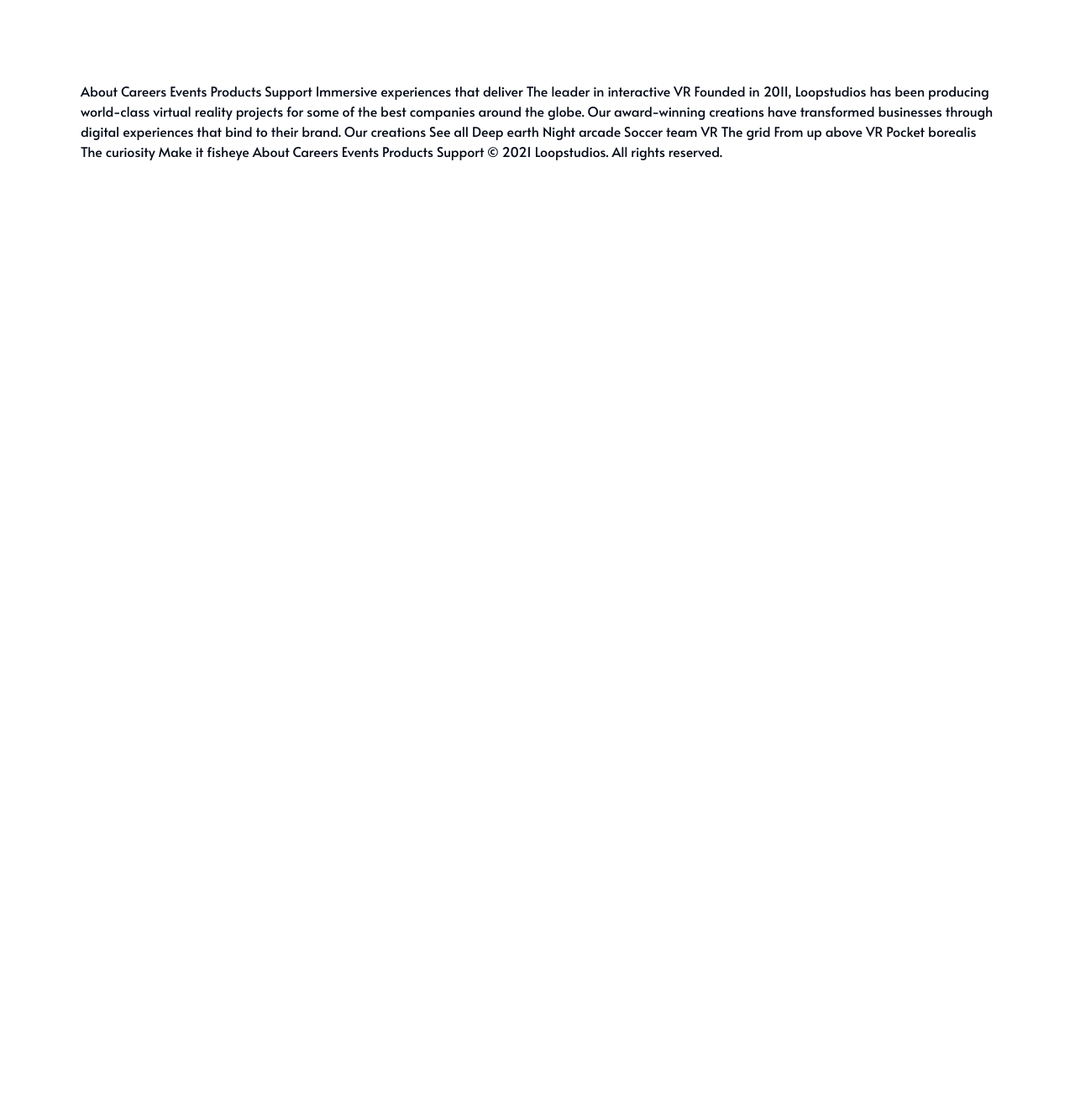
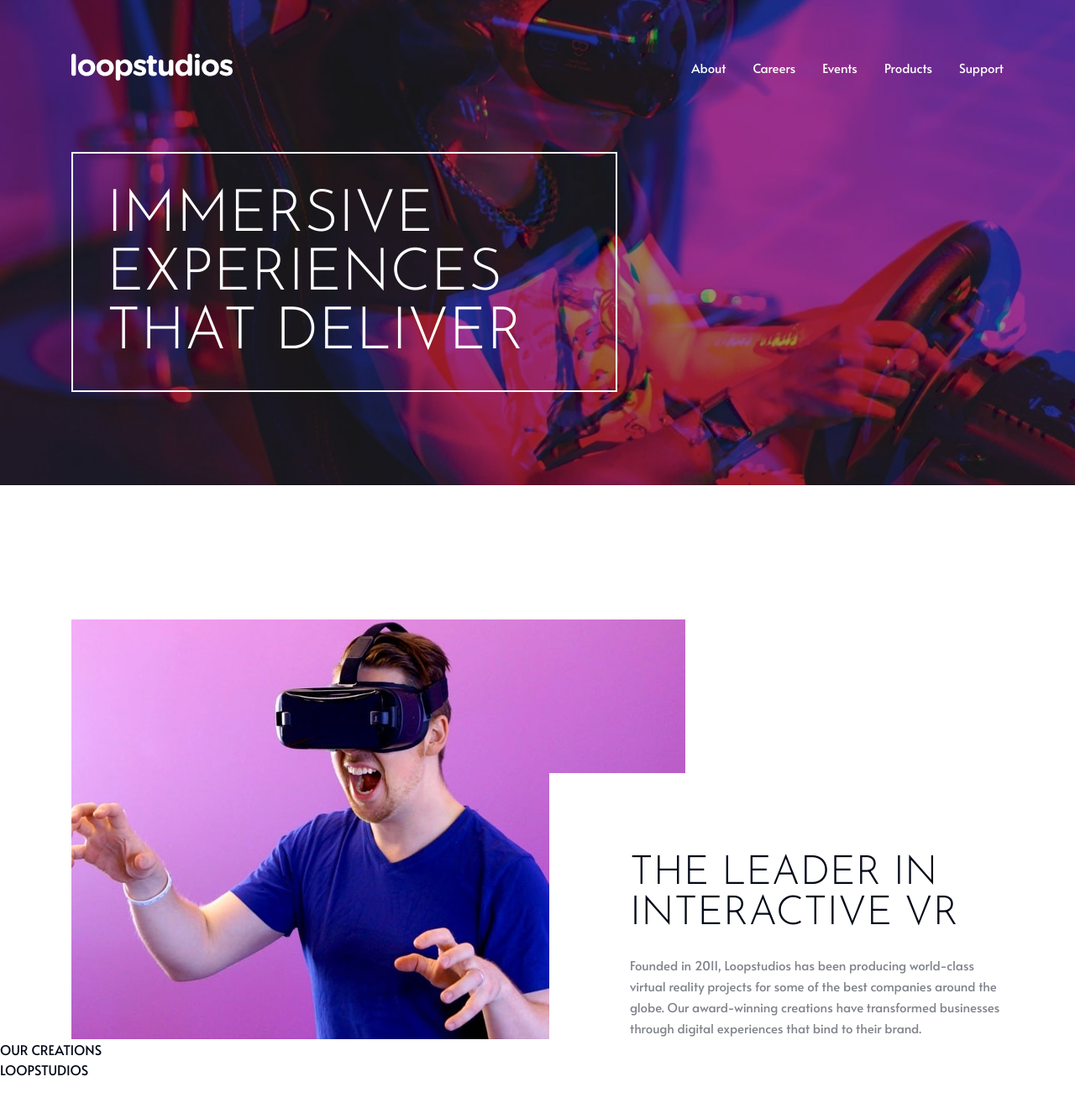
Before and after one commit to robcrock/loopstudios-landing-page, a Next.js app: page / in a window 1280 px wide. Shown: the top 1320 px of the page at 84% size. Before the commit the page ends 800 px from the top, so only its background shows below. Built offline with nearby package versions, Linux system fonts and the light colour scheme.

Commit message:
'Update font variables and styles, expand Header and InteractiveVRSection. The changes are necessary to improve font customization and enhance visual elements on the website.'

```diff
--- a/src/app/layout.tsx
+++ b/src/app/layout.tsx
@@ -1,13 +1,19 @@
-import { Alata } from "next/font/google";
+import { Josefin_Sans, Alata } from "next/font/google";
 import "./globals.css";
 
 import { cn } from "@/lib/utils";
 import { Metadata } from "next/types";
 
-const fontSans = Alata({
+const fontAlta = Alata({
   weight: "400",
   subsets: ["latin"],
-  variable: "--font-sans",
+  variable: "--font-alta",
+});
+
+const fontJosefin = Josefin_Sans({
+  weight: ["200", "300", "400"],
+  subsets: ["latin"],
+  variable: "--font-josefin",
 });
 
 export const metadata: Metadata = {
@@ -24,8 +30,9 @@
     <html lang="en">
       <body
         className={cn(
-          "min-h-screen bg-background font-sans antialiased",
-          fontSans.variable,
+          "font-alta min-h-screen bg-background antialiased",
+          fontAlta.variable,
+          fontJosefin.variable,
         )}
       >
         {children}
--- a/src/app/page.tsx
+++ b/src/app/page.tsx
@@ -2,15 +2,83 @@
 
 export default function Home() {
   return (
-    <main className="flex min-h-screen flex-col items-center justify-between p-24">
-      About Careers Events Products Support Immersive experiences that deliver
-      The leader in interactive VR Founded in 2011, Loopstudios has been
-      producing world-class virtual reality projects for some of the best
-      companies around the globe. Our award-winning creations have transformed
-      businesses through digital experiences that bind to their brand. Our
-      creations See all Deep earth Night arcade Soccer team VR The grid From up
-      above VR Pocket borealis The curiosity Make it fisheye About Careers
-      Events Products Support © 2021 Loopstudios. All rights reserved.
+    <main>
+      <Header />
+      <InteractiveVRSection />
+
+      <section>
+        <h2>OUR CREATIONS</h2>
+        {/* Add a list or grid of creations */}
+      </section>
+      <footer>
+        <h2>LOOPSTUDIOS</h2>
+        {/* Add footer content */}
+      </footer>
     </main>
   );
 }
+
+const Header = () => {
+  return (
+    <header className="relative flex aspect-[1440/650] flex-col justify-between pt-16">
+      <div className="absolute inset-0 bg-[url('/images/desktop/image-hero.jpg')] bg-cover bg-center before:absolute before:inset-0 before:bg-black before:opacity-40"></div>
+      <div className="container relative z-10 mx-auto flex h-full flex-col justify-between">
+        <nav className="flex items-center justify-between">
+          <Image
+            src="/images/logo.svg"
+            alt="Loopstudios"
+            width={192}
+            height={32}
+          />
+          <ul className="font-regular flex gap-8 text-[15px] leading-[25px] text-white">
+            <li>About</li>
+            <li>Careers</li>
+            <li>Events</li>
+            <li>Products</li>
+            <li>Support</li>
+          </ul>
+        </nav>
+        <h1 className="font-josefin mb-[10%] mt-auto w-[650px] border-2 border-white p-10 pb-8 text-[70px] font-light leading-[70px] text-white">
+          IMMERSIVE EXPERIENCES THAT DELIVER
+        </h1>
+      </div>
+    </header>
+  );
+};
+
+const InteractiveVRSection = () => {
+  return (
+    <div className="container mx-auto">
+      <section className="relative mt-40">
+        <Image
+          src="/images/desktop/image-interactive.jpg"
+          alt="Interactive"
+          width={731}
+          height={500}
+        />
+        <div className="absolute bottom-0 right-0 flex h-[317px] w-[541px] bg-white">
+          <div className="ml-24 mt-24 flex h-full w-full flex-col gap-6">
+            <h2 className="font-josefin text-[48px] font-light uppercase leading-[48px]">
+              THE LEADER IN INTERACTIVE VR
+            </h2>
+            <p className="font-regular font-alata text-[15px] leading-[25px] opacity-50">
+              Founded in 2011, Loopstudios has been producing world-class
+              virtual reality projects for some of the best companies around the
+              globe. Our award-winning creations have transformed businesses
+              through digital experiences that bind to their brand.
+            </p>
+          </div>
+        </div>
+      </section>
+    </div>
+  );
+};
+
+// About Careers Events Products Support Immersive experiences that deliver
+// The leader in interactive VR Founded in 2011, Loopstudios has been
+// producing world-class virtual reality projects for some of the best
+// companies around the globe. Our award-winning creations have transformed
+// businesses through digital experiences that bind to their brand. Our
+// creations See all Deep earth Night arcade Soccer team VR The grid From up
+// above VR Pocket borealis The curiosity Make it fisheye About Careers
+// Events Products Support © 2021 Loopstudios. All rights reserved.
--- a/tailwind.config.ts
+++ b/tailwind.config.ts
@@ -13,9 +13,8 @@
   theme: {
     container: {
       center: true,
-      padding: "2rem",
       screens: {
-        "2xl": "1400px",
+        "2xl": "1110px",
       },
     },
     extend: {
@@ -24,7 +23,8 @@
         desktop: "1440px",
       },
       fontFamily: {
-        sans: ["var(--font-sans)", ...fontFamily.sans],
+        alta: ["var(--font-alta)", ...fontFamily.sans],
+        josefin: ["var(--font-josefin)", ...fontFamily.sans],
       },
       fontSize: {
         body: "15px",
```
